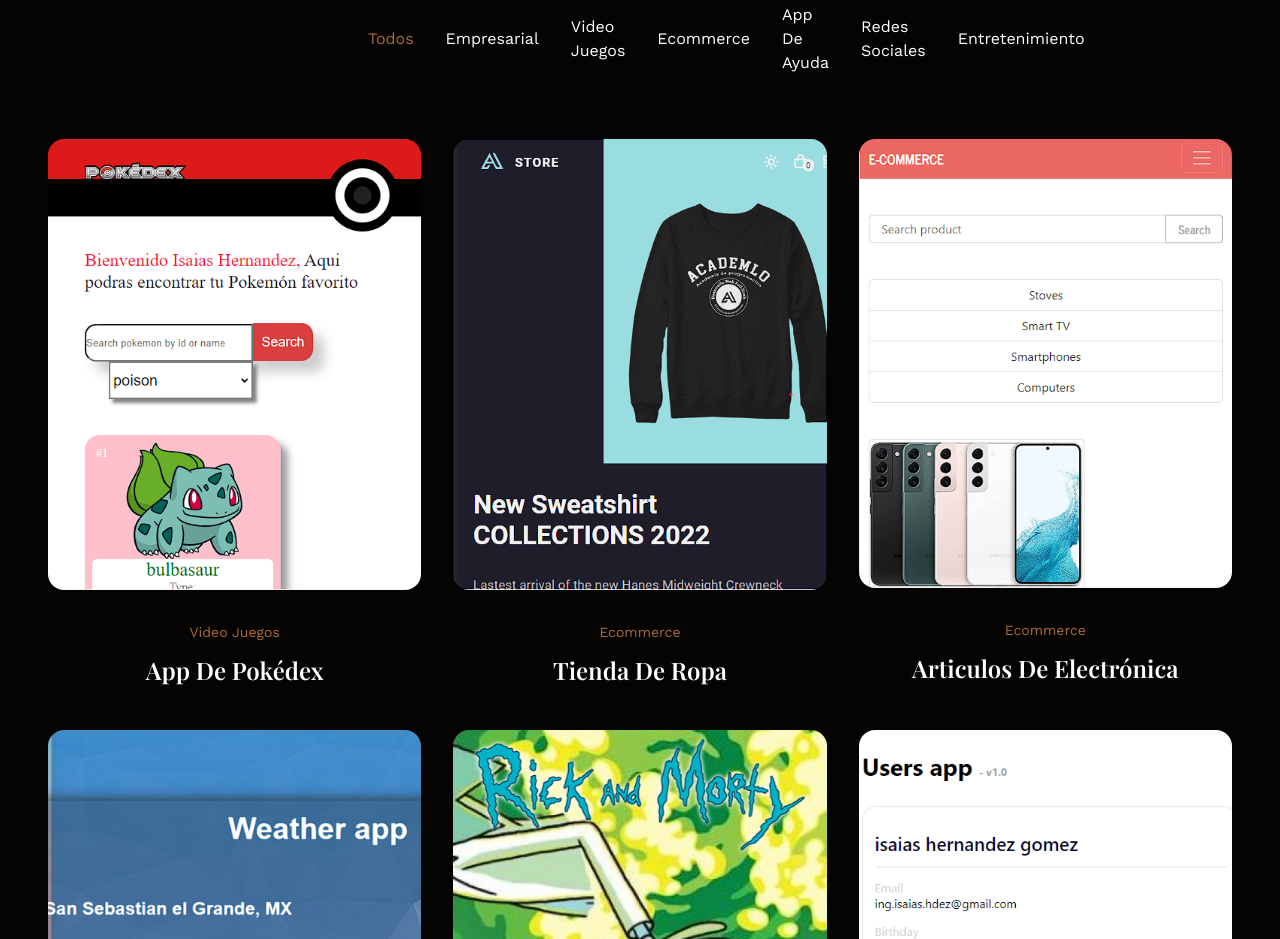
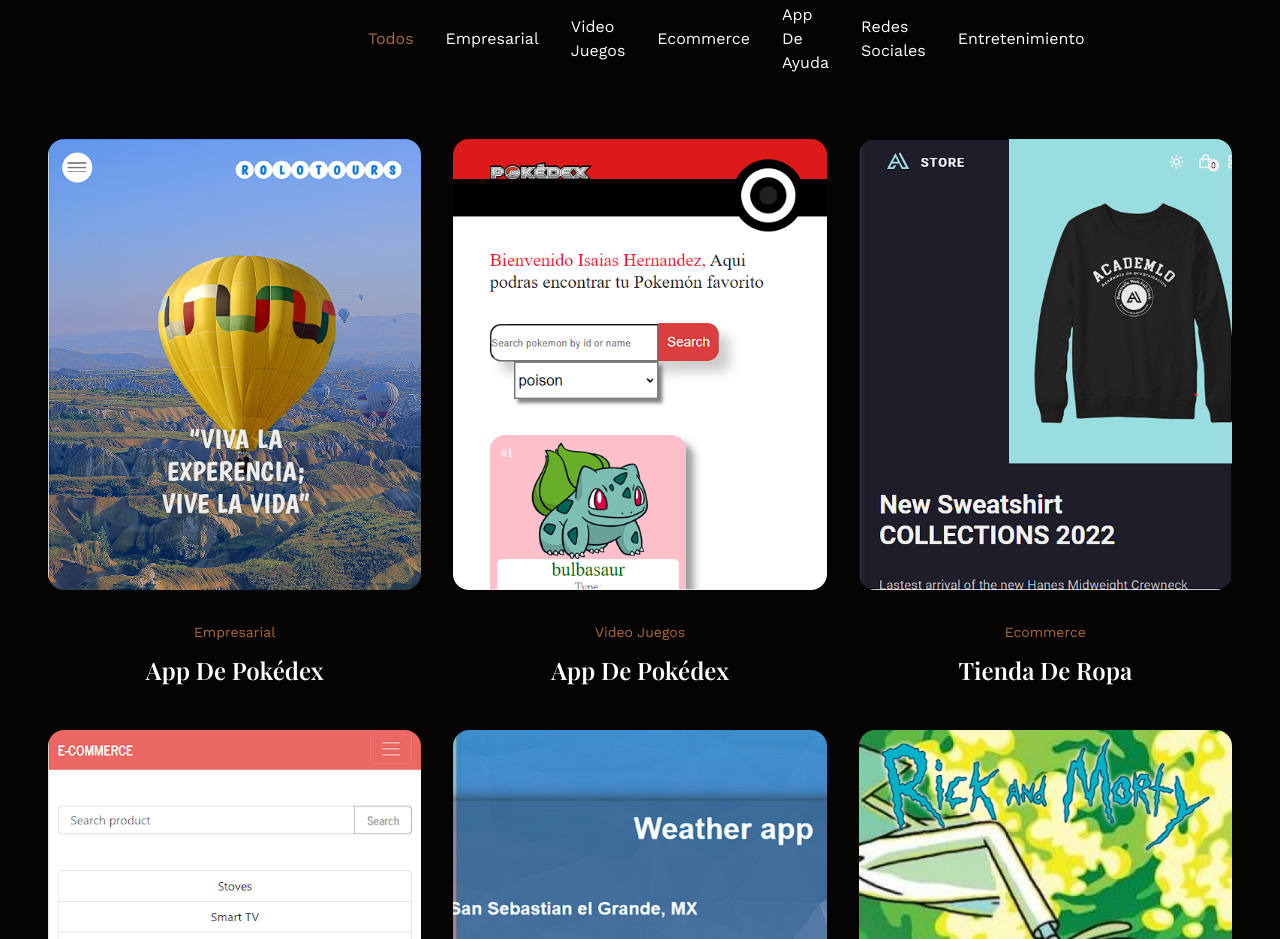
Before and after one commit to ingIsaiasHernandez/Portfolio, a React (Create React App) app: page / in a window 1280 px wide. Shown: the part 3980-4919 px from the top of the page. Built offline with nearby package versions, Linux system fonts and the light colour scheme; a web font is replaced by a local one.

Commit message:
[add] - se añadió agencia de viajes

```diff
--- a/src/data.js
+++ b/src/data.js
@@ -15,6 +15,7 @@
 import DribbbleBrandIcon from './assets/img/brands/dribbble.png';
 
 // projects images
+import Project0 from './assets/img/projects/agency.png';
 import Project1 from './assets/img/projects/pokedex.png';
 import Project2 from './assets/img/projects/clothes.png';
 import Project3 from './assets/img/projects/electronics.png';
@@ -109,6 +110,13 @@
 
 // projects
 export const projectsData = [
+  {
+    id: '0',
+    image: Project0,
+    name: 'App de Pokédex',
+    category: 'empresarial',
+    url: "https://rolo-tours.netlify.app/"
+  },
   {
     id: '1',
     image: Project1,
```
Also changed, not shown: src/assets/img/projects/agency.png (added), 1 other file (tests, documents, lock files or other folders).
